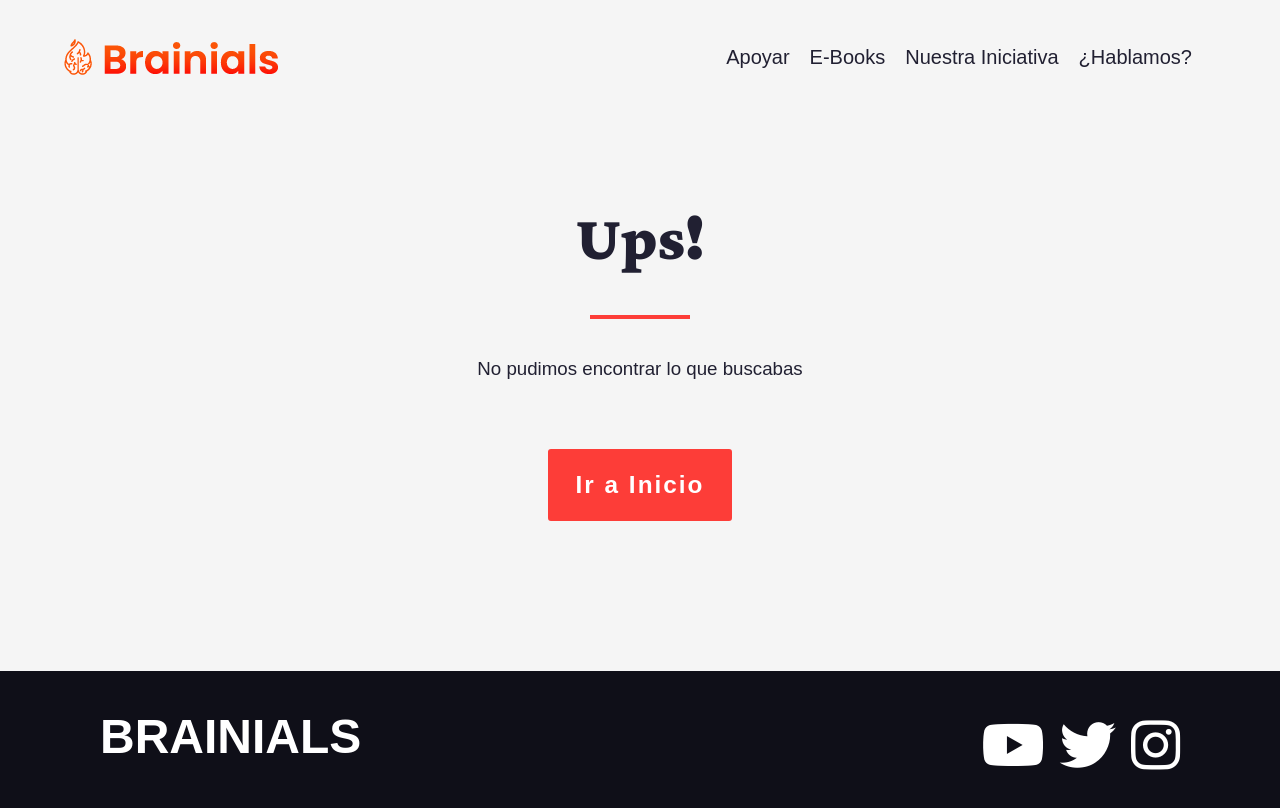
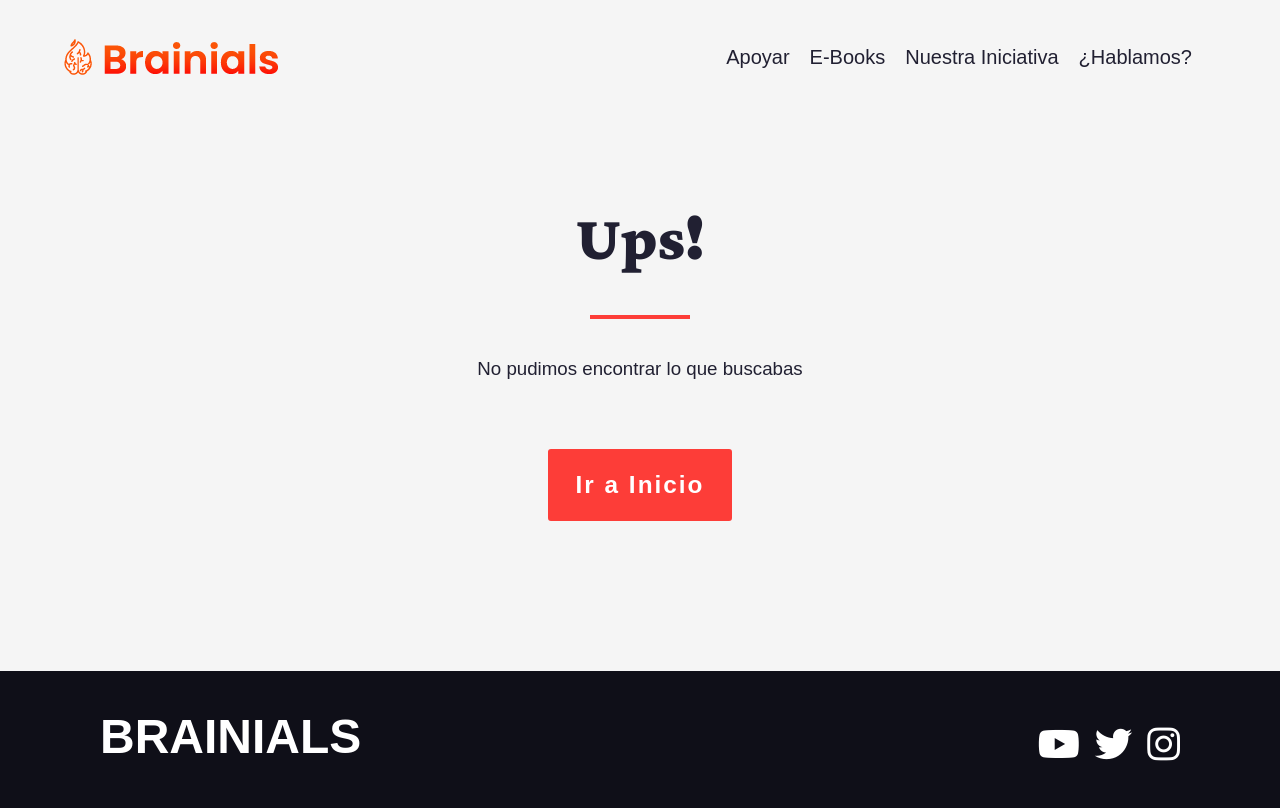
Before and after one commit to FrancoRaya/brainials, a website: page pages/404.html in a window 1280 px wide. Drawn offline with nearby package versions, Linux system fonts and the light colour scheme.

Commit message:
iconos footer todas las páginas

```diff
--- a/pages/404.html
+++ b/pages/404.html
@@ -81,9 +81,9 @@
         BRAINIALS
     </p>
     <div class="footerRedessociales">
-        <a href="https://www.youtube.com/c/brainials" rel="nofollow" target="blank"> <i class="fab fa-youtube fa-3x" style="color: white;"></i></a>
-        <a href="https://twitter.com/brainials" rel="nofollow" target="blank"><i class="fab fa-twitter fa-3x" style="color: white;"></i></a>
-        <a href="https://www.instagram.com/brainials/" rel="nofollow" target="blank"> <i class="fab fa-instagram fa-3x" style="color: white;"></i></a>
+        <a href="https://www.youtube.com/c/brainials" rel="nofollow" target="blank"> <i class="fab fa-youtube fa-3x" style="color: white; font-size: 2em"></i></a>
+        <a href="https://twitter.com/brainials" rel="nofollow" target="blank"><i class="fab fa-twitter fa-3x" style="color: white; font-size: 2em"></i></a>
+        <a href="https://www.instagram.com/brainials/" rel="nofollow" target="blank"> <i class="fab fa-instagram fa-3x" style="color: white; font-size: 2em"></i></a>
     </div>
 </footer>
 </html>
```
Also changed, not shown: pages/e-books.html (+3 -3 lines), pages/hablamos.html (+3 -3 lines), pages/nuestra-iniciativa.html (+3 -3 lines).
